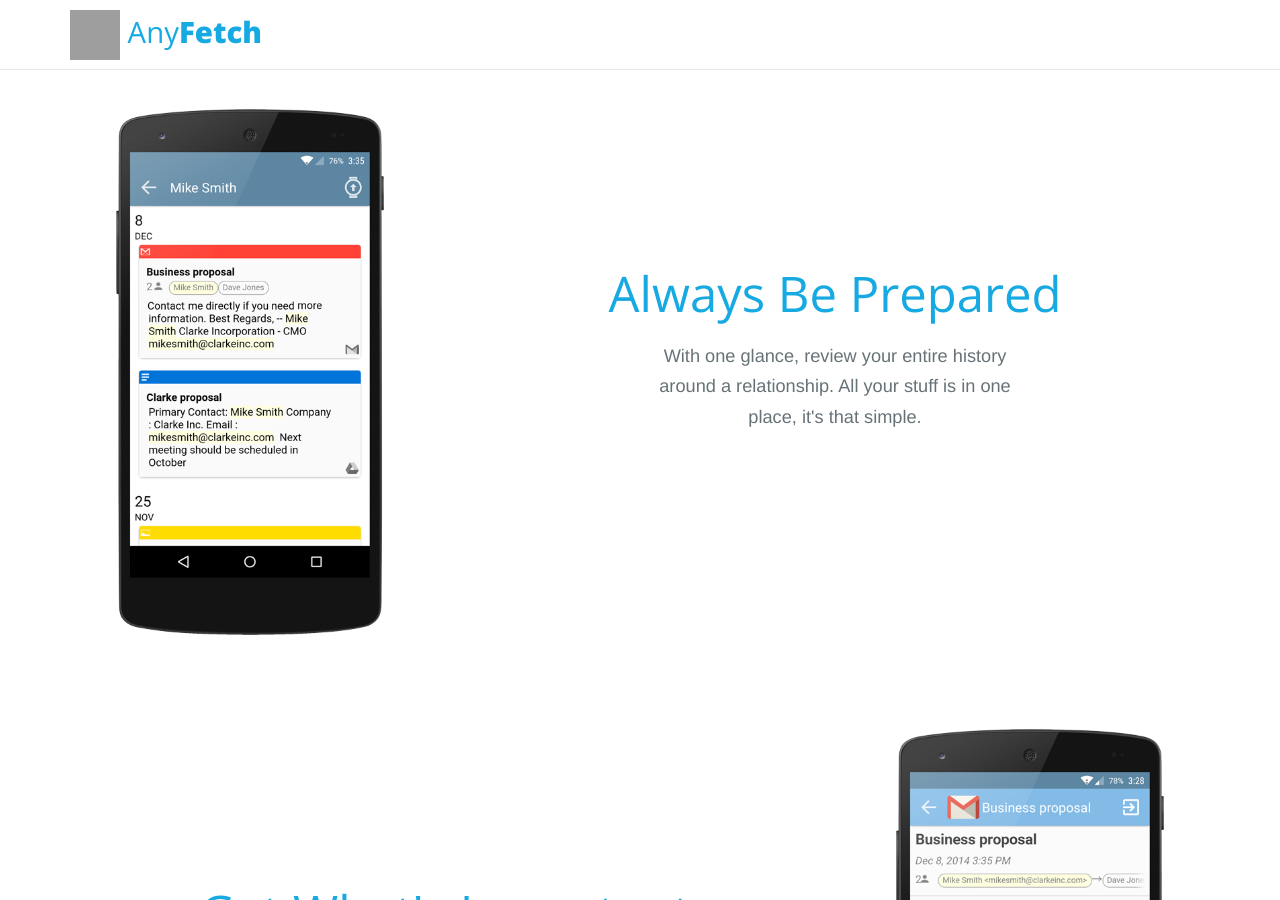
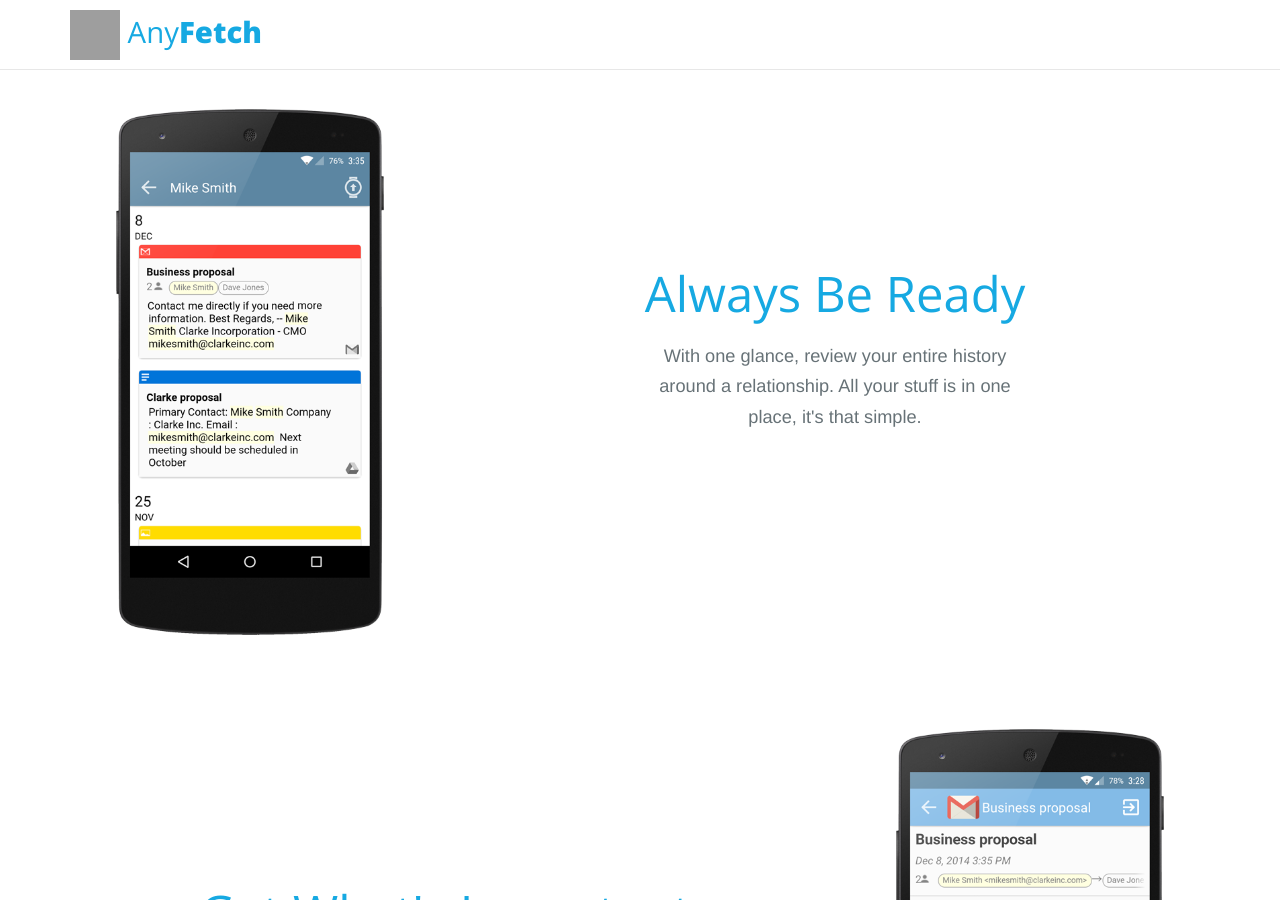
Before and after one commit to AnyFetch/companion.anyfetch.com, a Jekyll site: the page built from index.html, in a window 1280 px wide and 900 px high, scrolled down 590 px. Built offline with Jekyll 4.4.1, drawn with Linux system fonts in a browser that asks for light colours; nearby versions of some CDN libraries; Markdown is read by kramdown in place of the engine named in the settings; grey boxes are pictures that could not be loaded.

Commit message:
text fix

```diff
--- a/index.html
+++ b/index.html
@@ -33,7 +33,7 @@
 <div class="container content feature-area">
 	<section class="row vcenter">
 		<div class="col-lg-8 col-md-8 col-sm-8 col-sm-push-4 benefits">
-			<h2>Always be prepared</h2>
+			<h2>Always be ready</h2>
 			<h4 class="pain">
 					With one glance, review your entire history<br/> around a relationship. All your stuff is in one<br/> place, it's that simple.
 			</h4>
```
